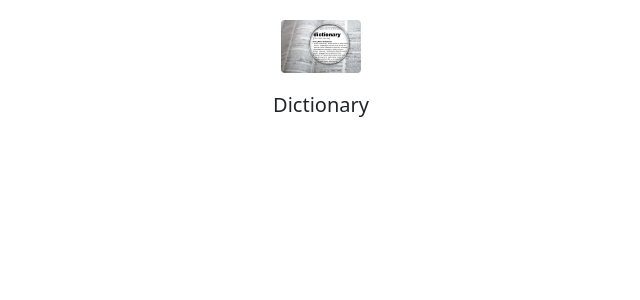
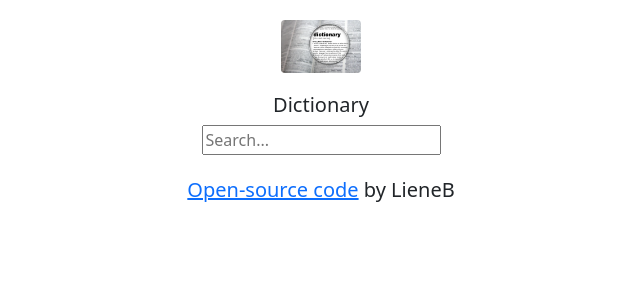
Before and after one commit to Liene31/dictionary-app-react, a React (Create React App) app: page / in a window 1280 px wide. Shown: the top 300 px of the page, without its empty margins (319-959 px from the left). Built offline with nearby package versions, Linux system fonts and the light colour scheme.

Commit message:
Added Search + Footer

```diff
--- a/src/App.css
+++ b/src/App.css
@@ -5,7 +5,12 @@
   width: 80px;
 }
 
-.App h1 {
+.App h1, footer{
   text-align: center;
   font-size: 20px;
 }
+
+.App footer {
+  text-align: center;
+  margin: 20px;
+}
--- a/src/App.js
+++ b/src/App.js
@@ -1,13 +1,27 @@
 import "./App.css";
 import dictionary from "./dictionary.PNG";
+import Dictionary from "./Dictionary";
 
 export default function App() {
   return (
     <div className="App">
-      <header className="App-header">
-        <img src={dictionary} alt="dictionary" class="rounded" />
-        <h1>Dictionary</h1>
-      </header>
+      <div className="container">
+        <header className="App-header">
+          <img src={dictionary} alt="dictionary" class="rounded" />
+          <h1>Dictionary</h1>
+        </header>
+        <Dictionary />
+        <footer>
+          <a
+            href="https://github.com/Liene31/weather-app-react"
+            target="_blank"
+            rel="noreferrer"
+          >
+            Open-source code
+          </a>{" "}
+          by LieneB
+        </footer>
+      </div>
     </div>
   );
 }
--- /dev/null
+++ b/src/Dictionary.css
@@ -0,0 +1,3 @@
+.Dictionary form {
+  text-align: center;
+}
--- /dev/null
+++ b/src/Dictionary.js
@@ -0,0 +1,22 @@
+import React, { useState } from "react";
+import "./Dictionary.css";
+
+export default function Dictionary() {
+  const [keyword, setKeyword] = useState(null);
+
+  function handleSubmit(event) {
+    event.preventDefault(alert(keyword));
+  }
+
+  function getValue(event) {
+    setKeyword(event.target.value);
+  }
+
+  return (
+    <div className="Dictionary" onSubmit={handleSubmit}>
+      <form>
+        <input type="search" placeholder="Search..." onChange={getValue} />
+      </form>
+    </div>
+  );
+}
```
